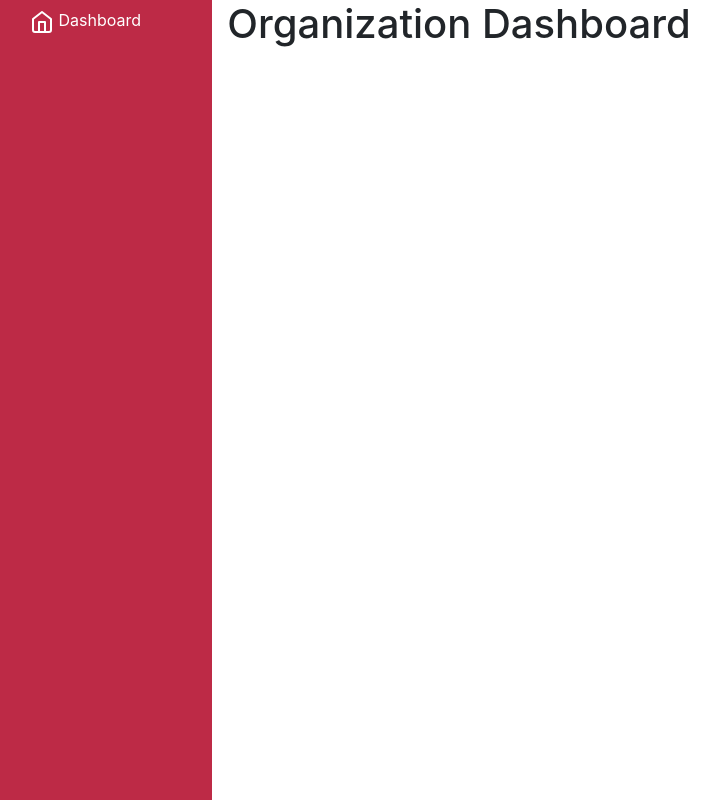
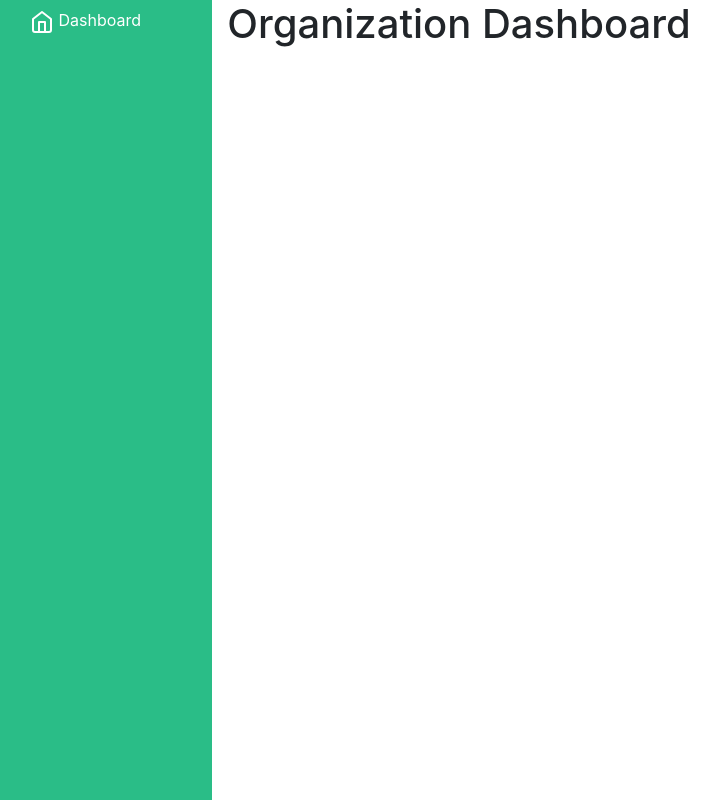
Before and after one commit to odysseyhack/tradisys-apg-s2w-web, a Vue app: page /org in a window 1280 px wide. Shown: the whole page, without its empty margins (1-720 px from the left). Built offline with nearby package versions, Linux system fonts and the light colour scheme.

Commit message:
colors of sidebars changed

```diff
--- a/src/views/inner/org/Root.vue
+++ b/src/views/inner/org/Root.vue
@@ -1,7 +1,7 @@
 <template>
   <div class="container-fluid h-100">
     <div class="row h-100">
-      <ui-sidemenu color="rgb(189, 42, 70)">
+      <ui-sidemenu color="rgb(42, 189, 135)">
         <div slot="items">
           <li class="nav-item">
             <a class="nav-link active" href="#">
--- a/src/views/inner/provider/Root.vue
+++ b/src/views/inner/provider/Root.vue
@@ -1,7 +1,7 @@
 <template>
   <div class="container-fluid h-100">
     <div class="row h-100">
-      <ui-sidemenu color="rgb(87, 104, 187)">
+      <ui-sidemenu color="rgb(189, 42, 70)">
         <div slot="items">
           <li class="nav-item">
             <a class="nav-link active" href="#">
```
